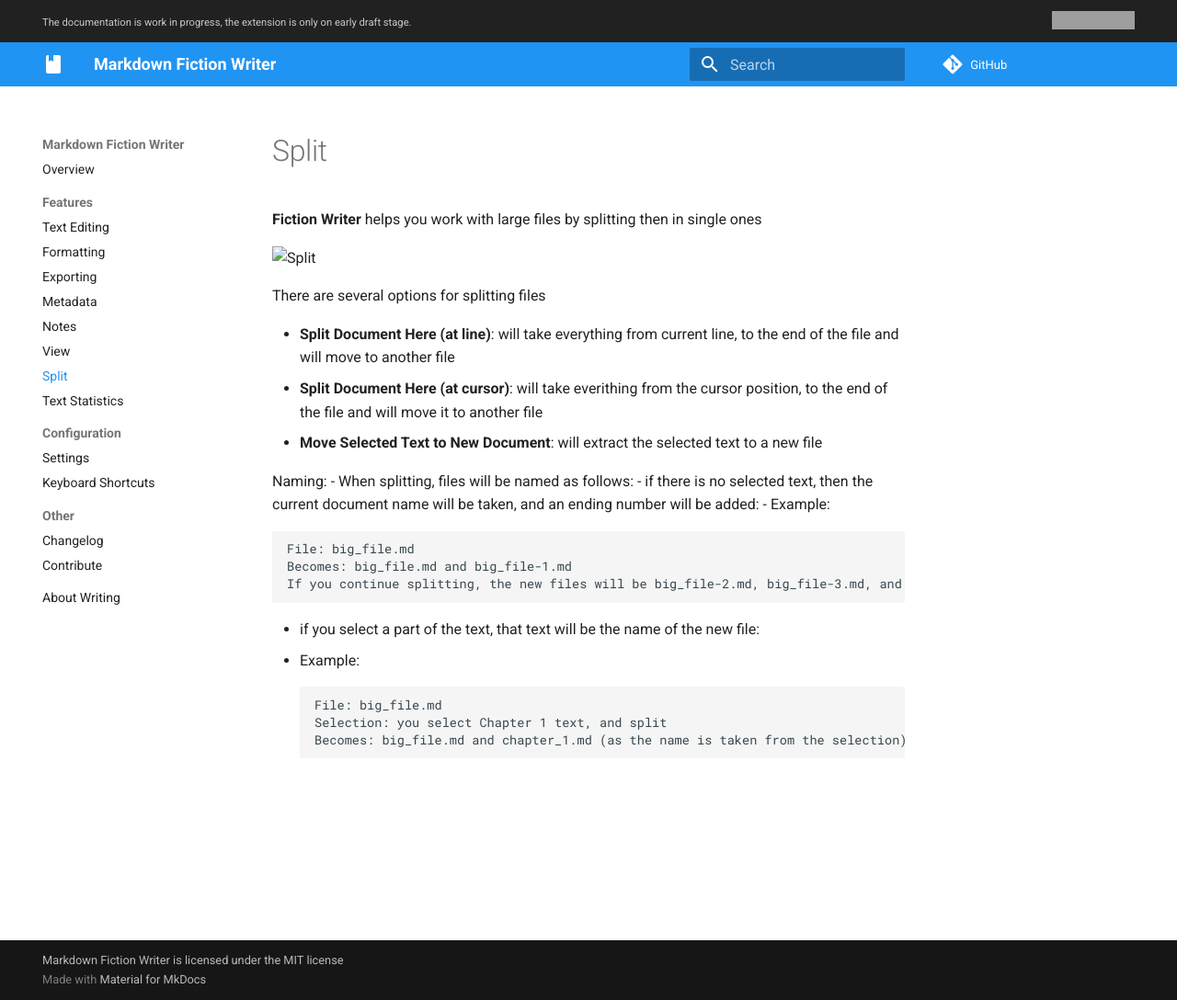
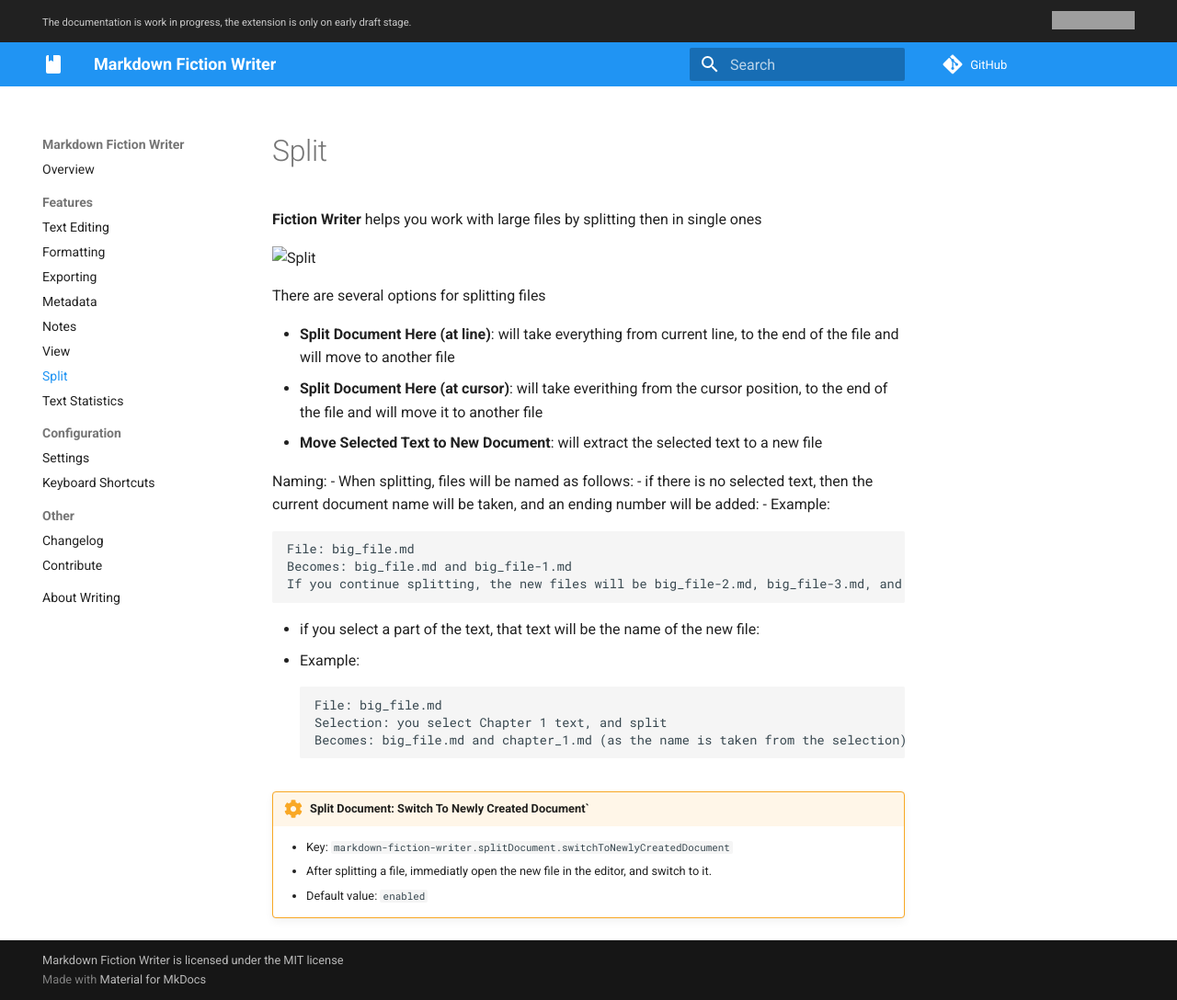
Before and after one commit to zoctarine/vscode-fiction-writer, an MkDocs documentation site: the page built from docs/split.md, in a window 1280 px wide and 1088 px high. Shown: the whole window at 92% size. Built offline with MkDocs 1.6.1 and Material for MkDocs 9.7.7, drawn with Linux system fonts in a browser that asks for light colours; comment, search, counter and statistics services are not loaded; grey boxes are pictures that could not be loaded.

Commit message:
Add split setting

````diff
--- a/docs/split.md
+++ b/docs/split.md
@@ -25,3 +25,9 @@
 Selection: you select Chapter 1 text, and split
 Becomes: big_file.md and chapter_1.md (as the name is taken from the selection)
 ```
+
+
+!!! setting "Split Document: Switch To Newly Created Document`"
+    - Key: `markdown-fiction-writer.splitDocument.switchToNewlyCreatedDocument`
+    - After splitting a file, immediatly open the new file in the editor, and switch to it.
+    - Default value: `enabled`
````
Also changed, not shown: docs/changelog.md (+1 -0 lines), docs/settings.md (+1 -0 lines).
